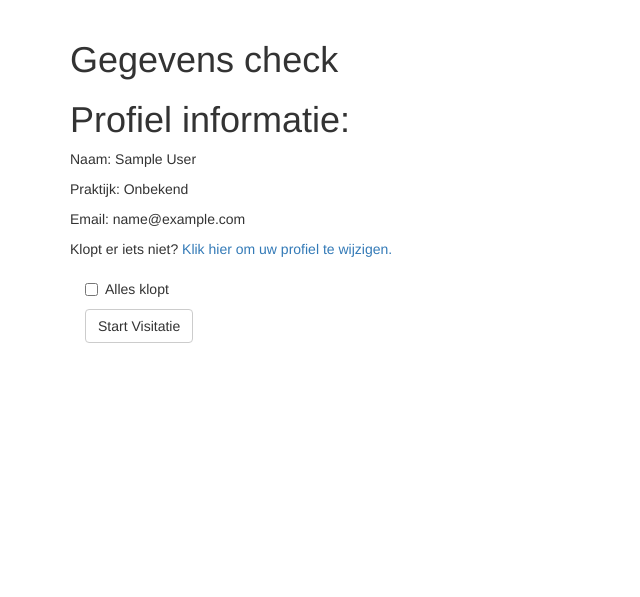
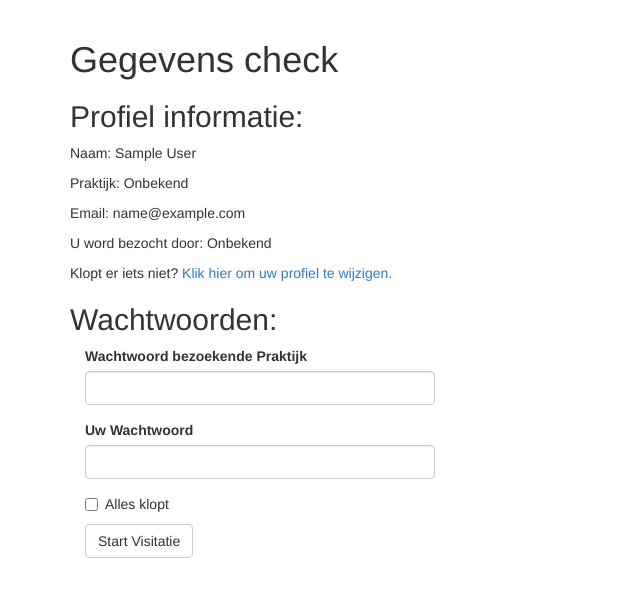
Before and after one commit to takotab/visitie_2018_web_flask, a Flask app: page /init_form in a window 1280 px wide. Shown: the part 52-649 px from the top of the page, without its empty margins (0-640 px from the left). Run offline with Flask 2, Linux system fonts and the light colour scheme; the visitor is signed in with stand-in values (Sample User, id 1); data comes from the database, SQL or seed files in the repository; some libraries are stand-ins or nearby versions.

Commit message:
wachtwoorden required bezoeken en word bezocht door? niet getest

```diff
--- a/visitatie/formulieren/froms.py
+++ b/visitatie/formulieren/froms.py
@@ -5,5 +5,7 @@ from wtforms.validators import ValidationError, Email, EqualTo, DataRequired
 
 class GegevensCheck(FlaskForm):
     # TODO add wachtwoord bezoekde praktijk
+    ww_bezoekende = PasswordField("Wachtwoord bezoekende Praktijk")
+    ww_current_user = PasswordField("Uw Wachtwoord")
     alles_klopt = BooleanField('Alles klopt')
     submit = SubmitField('Start Visitatie')
--- a/visitatie/formulieren/routes.py
+++ b/visitatie/formulieren/routes.py
@@ -14,8 +14,17 @@ bp = Blueprint("forms", __name__)
 def init_form():
     form = GegevensCheck()
     if form.validate_on_submit():
+        if not current_user.check_password(form.ww_current_user.data):
+            flash("Uw eigen wachtwoord is fout.")
+
+        bezoekende_user = User.query.filter_by(Praktijk = current_user.bezoekende_praktijk).first()
+
+        if not bezoekende_user.check_password(form.ww_bezoekende.data):
+            flash("Het wachtword van de bezoekende praktijk is fout.")
+
         if form.alles_klopt.data:
             return redirect(url_for('auth.user'))
+
         else:
             flash("Uw moet de gegevens bevestigen of wijzigen.")
 
--- a/visitatie/templates/init_form.html
+++ b/visitatie/templates/init_form.html
@@ -4,12 +4,19 @@
 {% block app_content %}
     <h1>Gegevens check</h1>
 
-    <h1>Profiel informatie:</h1>
+    <h2>Profiel informatie:</h2>
     <p>Naam: {{ user.name }}</p>
     <p>Praktijk: {{ user.get_praktijk() }}</p>
     <p>Email: {{ user.email }}</p>
-    {#    #TODO add bezoekende praktijk#}
-    <p>Klopt er iets niet? <a href="{{ url_for('auth.change_info') }}">Klik hier om uw profiel te wijzigen.</a></p>
+    <p>U word bezocht door: {{ user.get_bezoekende_praktijk() }}</p>
+    <p>Klopt er iets niet?
+        <a href="{{ url_for('auth.change_info') }}">
+            Klik hier om uw profiel te wijzigen.
+        </a>
+    </p>
+    <p></p>
+    <h2>Wachtwoorden:</h2>
+
     <p></p>
     <div class="col-md-4">
         {{ wtf.quick_form(form) }}
```
Also changed, not shown: visitatie/templates/user.html (+7 -2 lines).
